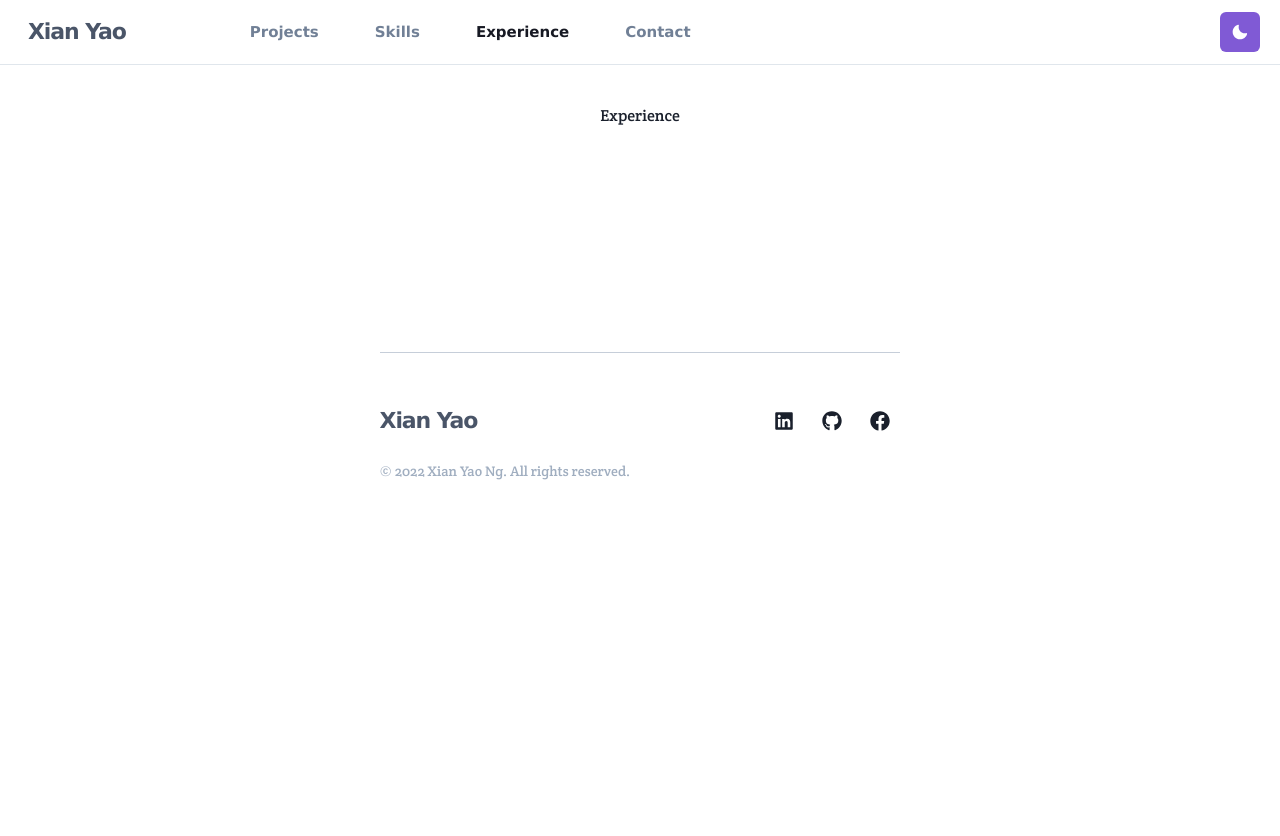
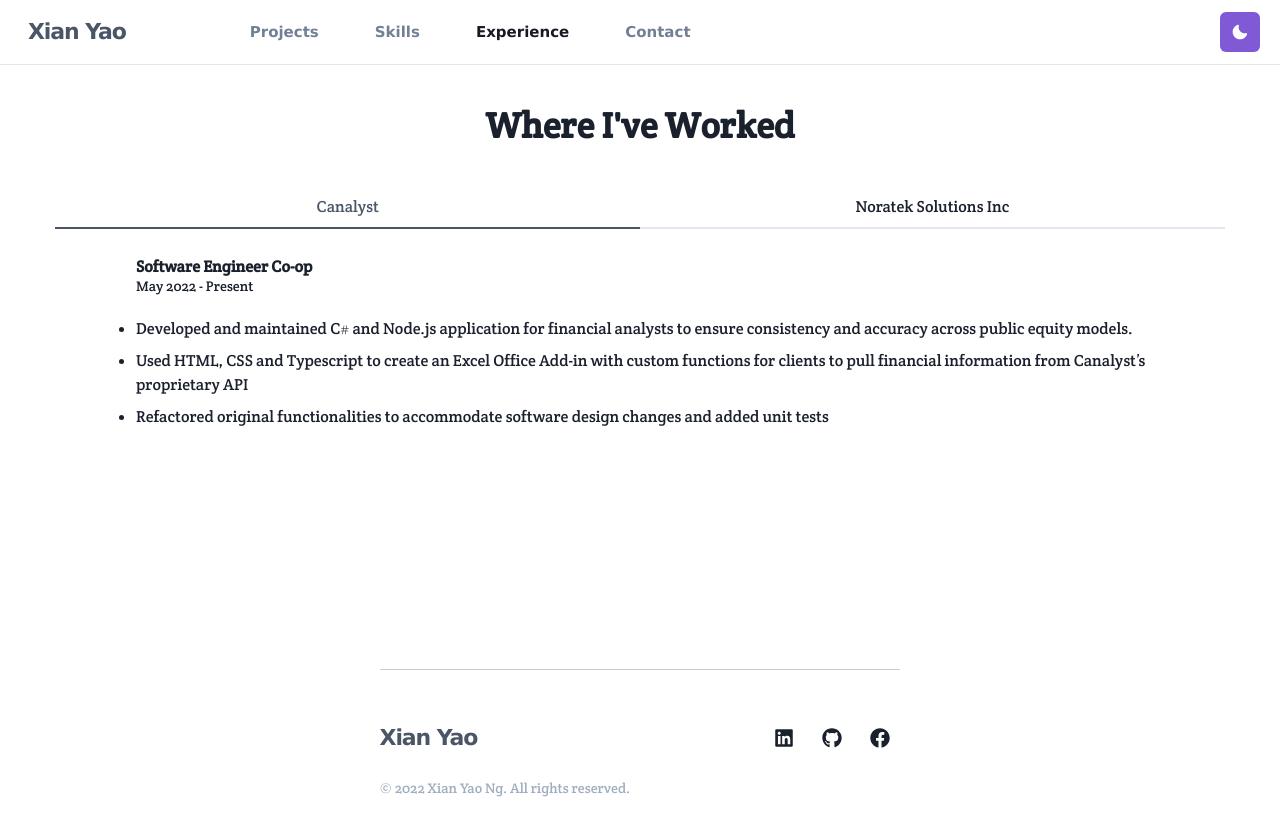
Before and after one commit to xianyao009/xianyaong-portfolio, a Next.js app: page /experience in a window 1280 px wide. Shown: the top 836 px of the page. Before the commit the page ends 800 px from the top, so only its background shows below. Built offline with nearby package versions, Linux system fonts and the light colour scheme.

Commit message:
Added experience page

```diff
--- /dev/null
+++ b/components/container/ExperienceContainer.js
@@ -0,0 +1,96 @@
+import { motion } from "framer-motion";
+import {
+  Box,
+  Center,
+  Heading,
+  List,
+  ListItem,
+  Text,
+  Tab,
+  Tabs,
+  TabList,
+  TabPanels,
+  TabPanel,
+} from "@chakra-ui/react";
+
+const ExperienceContainer = () => {
+  return (
+    <>
+      <Center>
+        <Heading>Where I&apos;ve Worked</Heading>
+      </Center>
+
+      <Box mt={10}>
+        <Tabs colorScheme="gray" isFitted isLazy>
+          <TabList>
+            <Tab>Canalyst</Tab>
+            <Tab>Noratek Solutions Inc</Tab>
+          </TabList>
+          <Box mt={3}>
+            <Center>
+              <TabPanels ml={3} maxW="90%">
+                <TabPanel>
+                  <motion.div
+                    initial={{ opacity: 0, x: 0, y: -20 }}
+                    animate={{ opacity: 1, x: 0, y: 0 }}
+                    transition={{
+                      duration: 0.4,
+                      type: "easeInOut",
+                    }}
+                  >
+                    <Heading size="sm">Software Engineer Co-op</Heading>
+                    <Text fontSize={14}>May 2022 - Present</Text>
+                    <List styleType="disc" spacing={2} mt={5}>
+                      <ListItem>
+                        Developed and maintained C# and Node.js application for
+                        financial analysts to ensure consistency and accuracy
+                        across public equity models.
+                      </ListItem>
+                      <ListItem>
+                        Used HTML, CSS and Typescript to create an Excel Office
+                        Add-in with custom functions for clients to pull
+                        financial information from Canalyst’s proprietary API
+                      </ListItem>
+                      <ListItem>
+                        Refactored original functionalities to accommodate
+                        software design changes and added unit tests
+                      </ListItem>
+                    </List>
+                  </motion.div>
+                </TabPanel>
+                <TabPanel>
+                  <motion.div
+                    initial={{ opacity: 0, x: 0, y: -20 }}
+                    animate={{ opacity: 1, x: 0, y: 0 }}
+                    transition={{
+                      duration: 0.4,
+                      type: "easeInOut",
+                    }}
+                  >
+                    <Heading size="sm">Software Test Engineer Co-op</Heading>
+                    <Text fontSize={14}>January 2022 - April 2022</Text>
+                    <List styleType="disc" spacing={2} mt={5}>
+                      <ListItem>
+                        Performing functional, regression, and integration
+                        testing of web applications
+                      </ListItem>
+                      <ListItem>
+                        Executing manual and automated testing based on the
+                        understanding of the requirements
+                      </ListItem>
+                      <ListItem>
+                        Design automated tests using TestComplete.
+                      </ListItem>
+                    </List>
+                  </motion.div>
+                </TabPanel>
+              </TabPanels>
+            </Center>
+          </Box>
+        </Tabs>
+      </Box>
+    </>
+  );
+};
+
+export default ExperienceContainer;
--- a/pages/experience/index.js
+++ b/pages/experience/index.js
@@ -1,9 +1,10 @@
+import ExperienceContainer from "../../components/container/ExperienceContainer";
 import Content from "../../components/container/Content";
 
 const experience = () => {
   return (
     <>
-      <Content content={<h1>Experience</h1>} />
+      <Content content={<ExperienceContainer />} />
     </>
   );
 };
```
